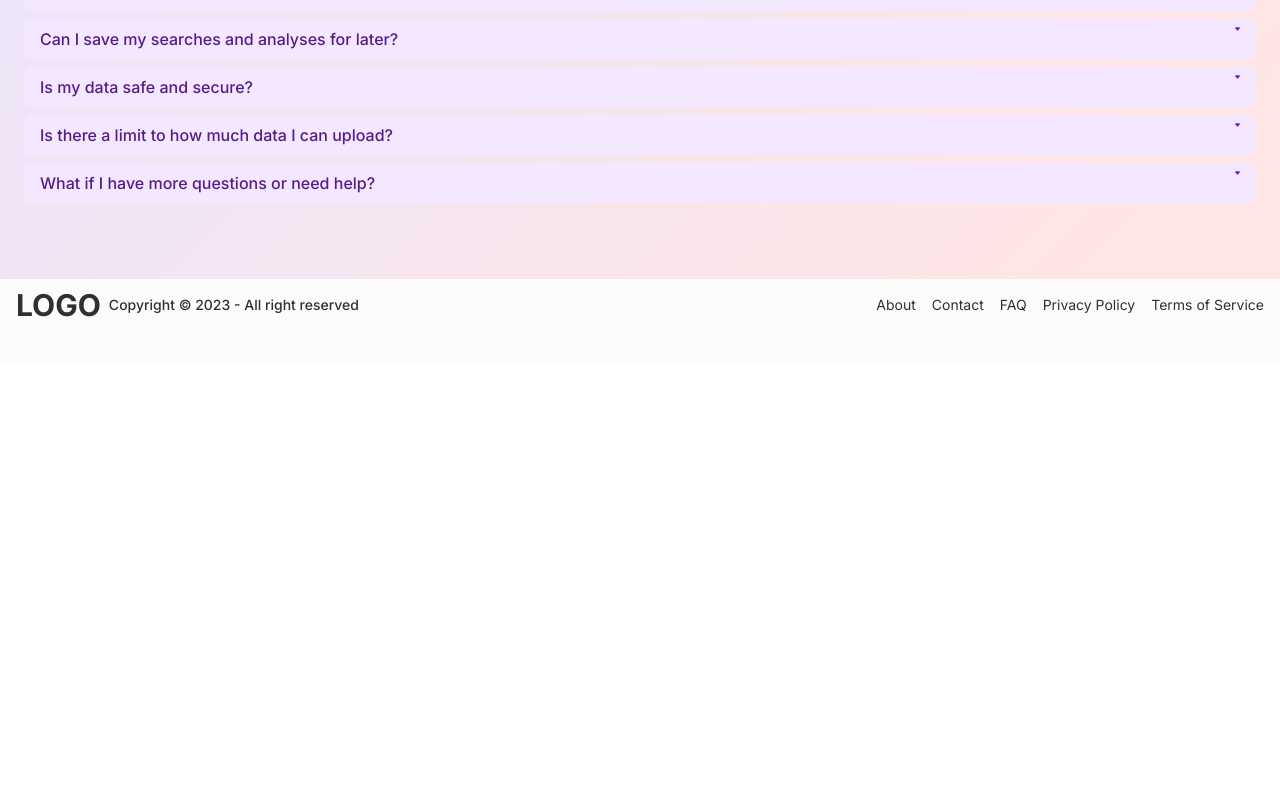
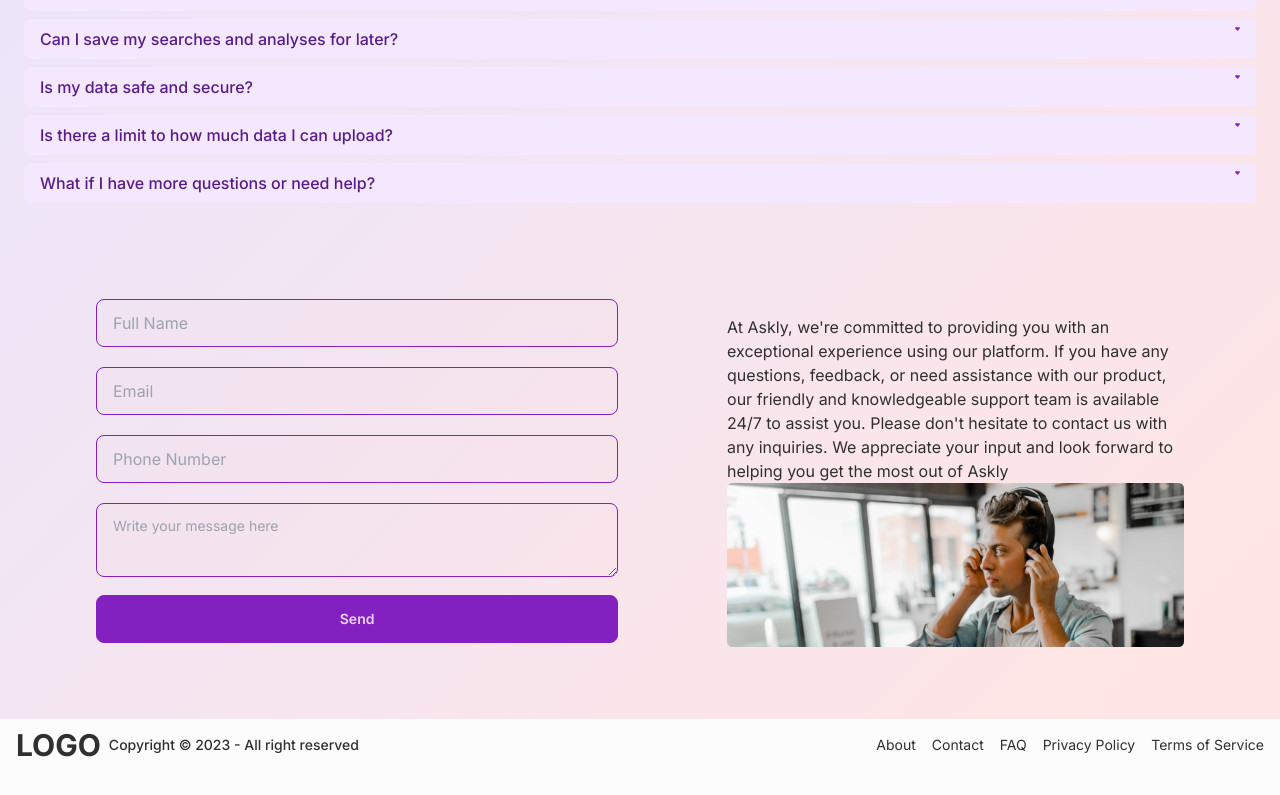
Before and after one commit to rakibul-wdp/askly, a Next.js app: page /help in a window 1280 px wide. Shown: the part 361-1156 px from the top of the page. Before the commit the page ends 800 px from the top, so only its background shows below. Built offline with nearby package versions, Linux system fonts and the light colour scheme.

Commit message:
create contact form of help page

```diff
--- a/app/help/page.js
+++ b/app/help/page.js
@@ -1,11 +1,15 @@
 import Footer from '@/components/common/Footer';
+import Contact from '@/components/help/Contact';
 import FAQ from '@/components/help/FAQ';
 import React from 'react'
 
 const Help = () => {
   return (
-    <div>
+    <div style={{
+      background: `linear-gradient(134.56deg, rgba(155, 126, 234, 0.2) 10.8%, rgba(255, 127, 127, 0.2) 88.78%)`,
+    }}>
       <FAQ />
+      <Contact />
       <Footer />
     </div>
   )
--- /dev/null
+++ b/components/help/Contact.js
@@ -0,0 +1,25 @@
+import React from 'react';
+import ContactImg from "../../public/assets/images/help/contact.svg";
+import Image from 'next/image';
+
+const Contact = () => {
+  return (
+    <section className='flex items-center justify-between px-24 pb-14 pt-5'>
+      <div className='w-[48%]'>
+        <form>
+          <input type="text" placeholder="Full Name" className="input input-bordered input-primary w-full mb-5" style={{ background: "rgba(255, 127, 127, 0.02)" }} />
+          <input type="email" placeholder="Email" className="input input-bordered input-primary w-full mb-5" style={{ background: "rgba(255, 127, 127, 0.02)" }} />
+          <input type="number" placeholder="Phone Number" className="input input-bordered input-primary w-full mb-5" style={{ background: "rgba(255, 127, 127, 0.02)" }} />
+          <textarea className="textarea textarea-bordered textarea-primary w-full" placeholder="Write your message here" style={{ background: "rgba(255, 127, 127, 0.02)" }}></textarea>
+          <input className='btn btn-primary normal-case w-full mt-3 mb-5' type="submit" value="Send" />
+        </form>
+      </div>
+      <div className='w-[42%]'>
+        <p>At Askly, we're committed to providing you with an exceptional experience using our platform. If you have any questions, feedback, or need assistance with our product, our friendly and knowledgeable support team is available 24/7 to assist you. Please don't hesitate to contact us with any inquiries. We appreciate your input and look forward to helping you get the most out of Askly</p>
+        <Image src={ContactImg} width={700} height={200} alt='contact with us' />
+      </div>
+    </section>
+  )
+}
+
+export default Contact;
--- a/components/help/FAQ.js
+++ b/components/help/FAQ.js
@@ -9,9 +9,7 @@ import { FAQHelp } from '@/mockData/FAQHelp';
 
 const FAQ = () => {
   return (
-    <section className='h-[80vh]' style={{
-      background: `linear-gradient(134.56deg, rgba(155, 126, 234, 0.2) 10.8%, rgba(255, 127, 127, 0.2) 88.78%)`,
-    }}>
+    <section className='h-[80vh]'>
       <Navbar />
       <div className='pt-32'>
         <h2 className='text-3xl font-bold text-center'>Frequently Asked Questions</h2>
```
Also changed, not shown: public/assets/images/help/contact.svg (added).
